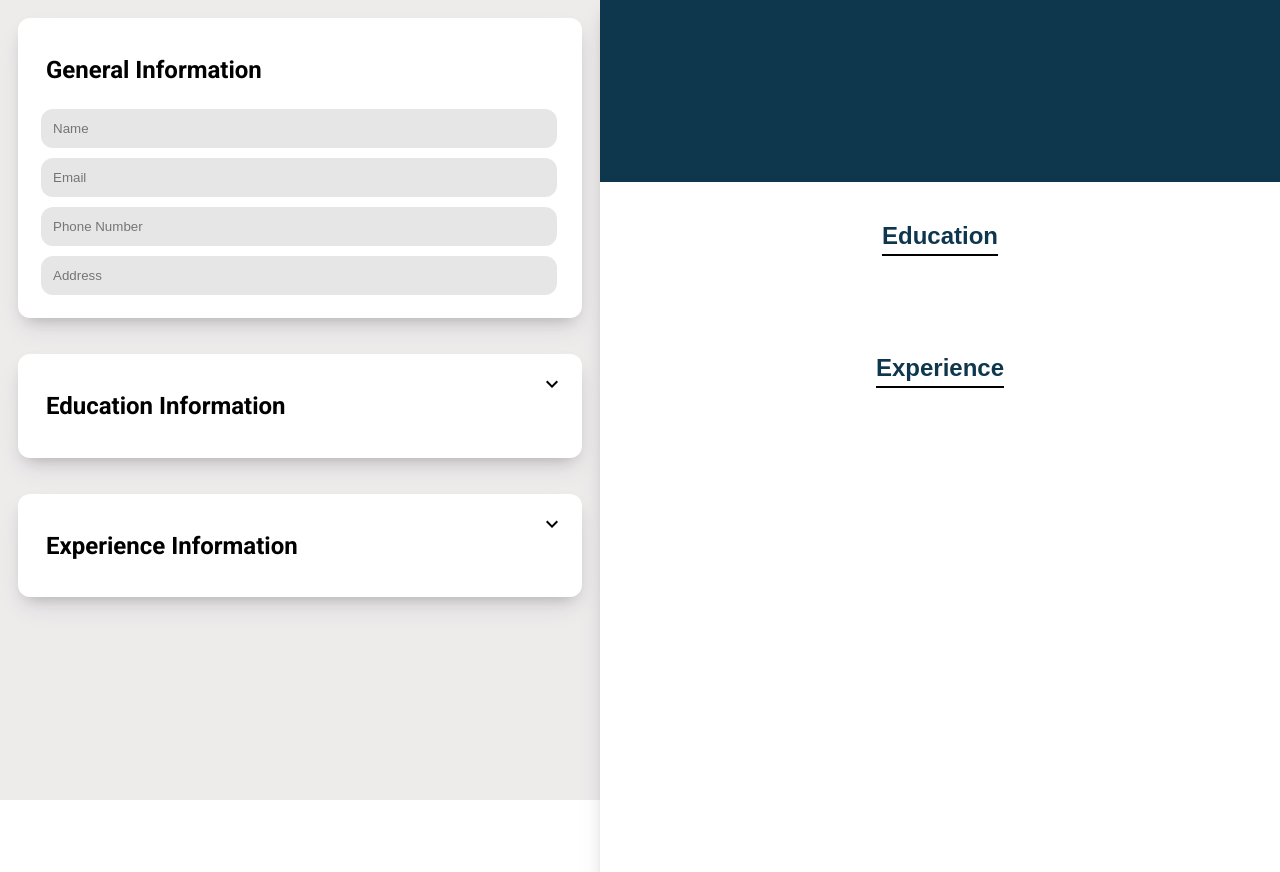
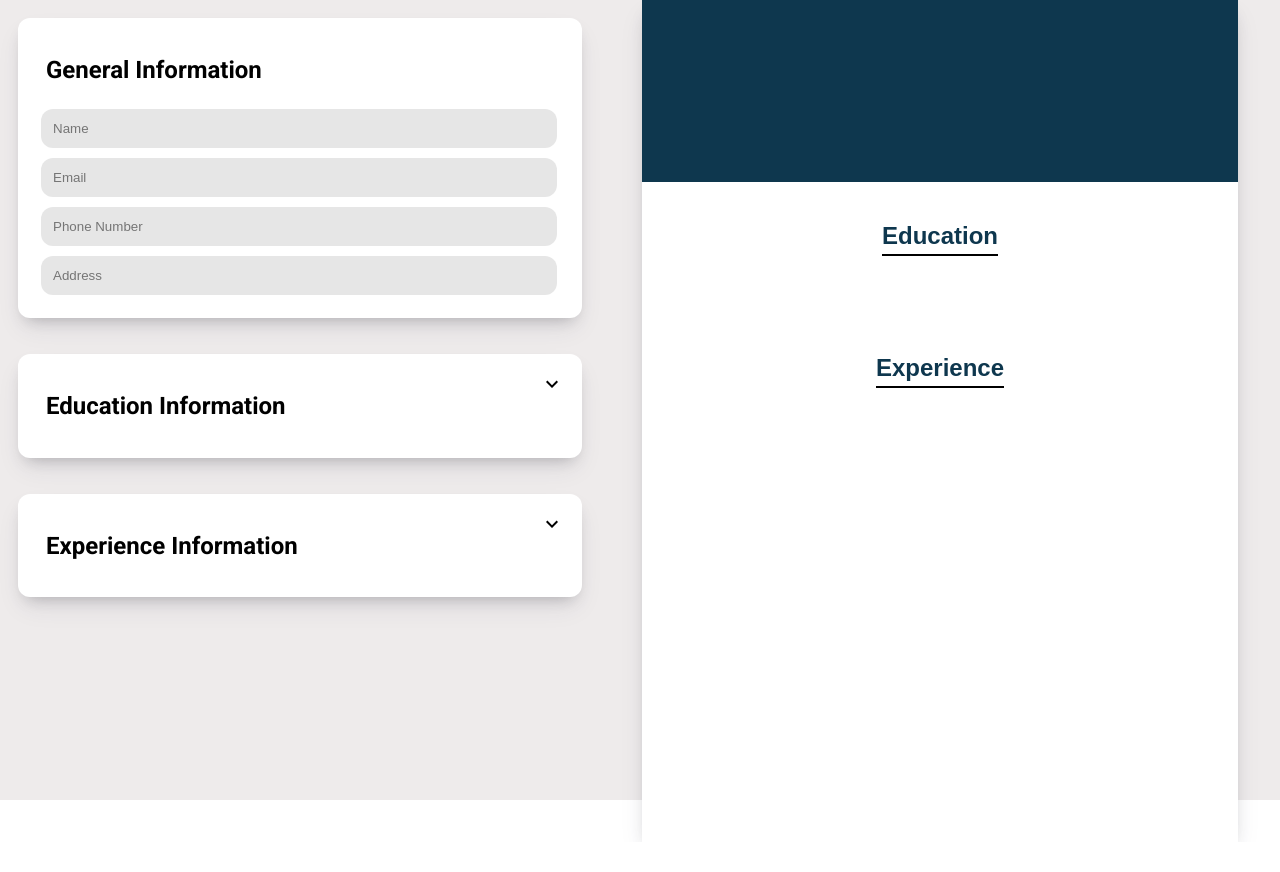
Before and after one commit to ChesterOM/cv-builder, a React (Vite) app: page / in a window 1280 px wide. Shown: the top 872 px of the page. After the commit the page ends 842 px from the top, so only its background shows below. Built offline with nearby package versions, Linux system fonts and the light colour scheme.

Commit message:
test resizing

```diff
--- a/src/components/styles/Preview.css
+++ b/src/components/styles/Preview.css
@@ -1,8 +1,6 @@
 .preview-container {
-    width: 80vw; /* Adjust based on your layout needs */
-    height: calc(80vw * 1.41); /* A4 aspect ratio */
-    max-width: 21cm; /* Maximum width */
-    max-height: 29.7cm; /* Maximum height */
+    height: 29.7cm;
+    width: 21cm;
     background-color: white;
     margin: auto;
     box-shadow: 0 13px 27px -5px rgba(50,50,93,.1), 0 8px 16px -8px rgba(0,0,0,.25);
@@ -11,12 +9,12 @@
     overflow: hidden;
 }
 
-@media (max-width: 1080px) {
+@media (max-width: 1920px) {
     .preview-container {
-        width: 90vw;
-        height: calc(90vw * 1.41);
+        max-width: calc(21cm * 0.75); /* 75% of 21cm */
+        max-height: calc(29.7cm * 0.75); /* Adjust height accordingly to maintain aspect ratio */
     }
-    /* Adjust font sizes and other properties as needed */
+    /* Further adjust font sizes and other properties as needed */
 }
 
 .preview-top {
```
